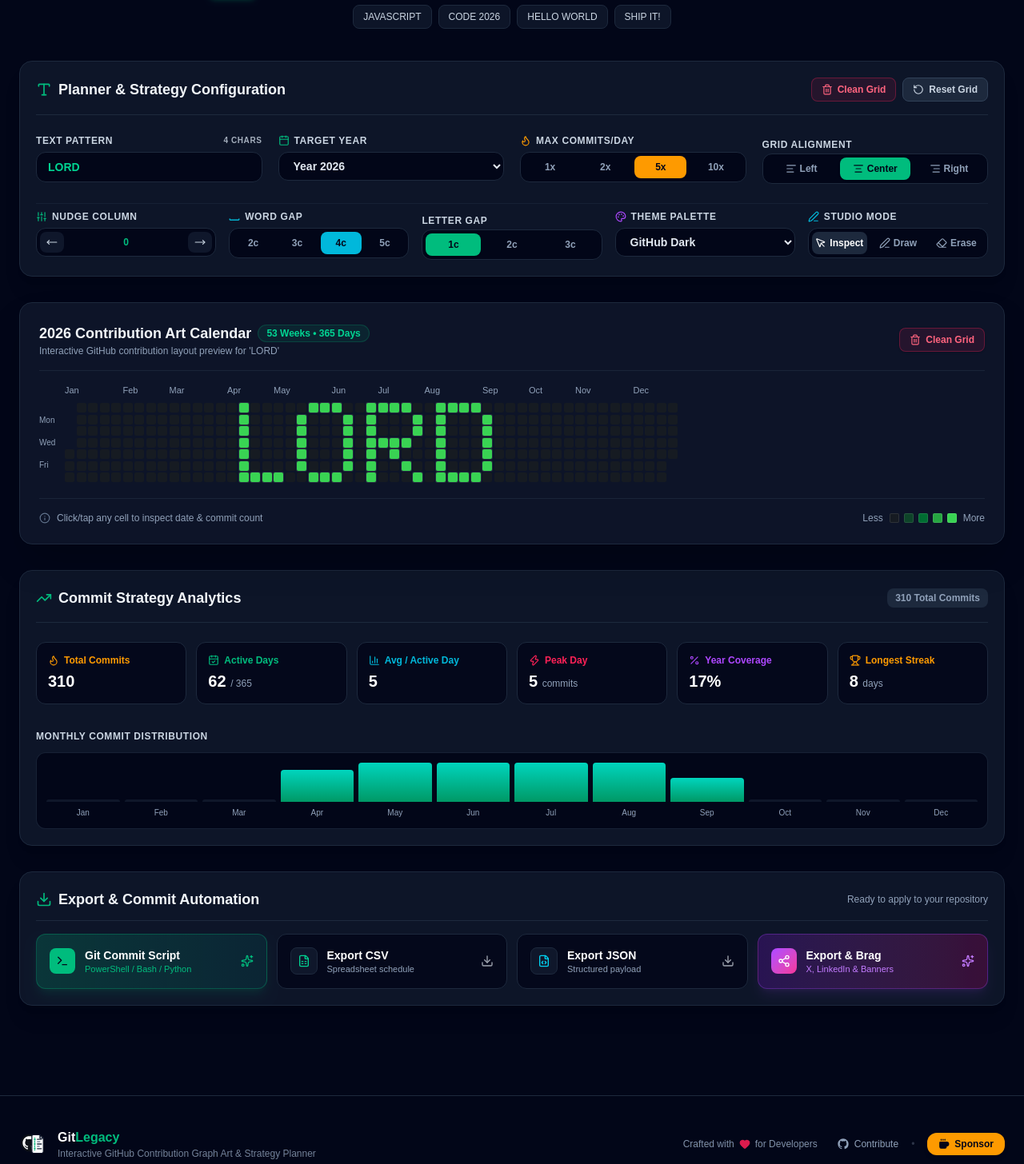
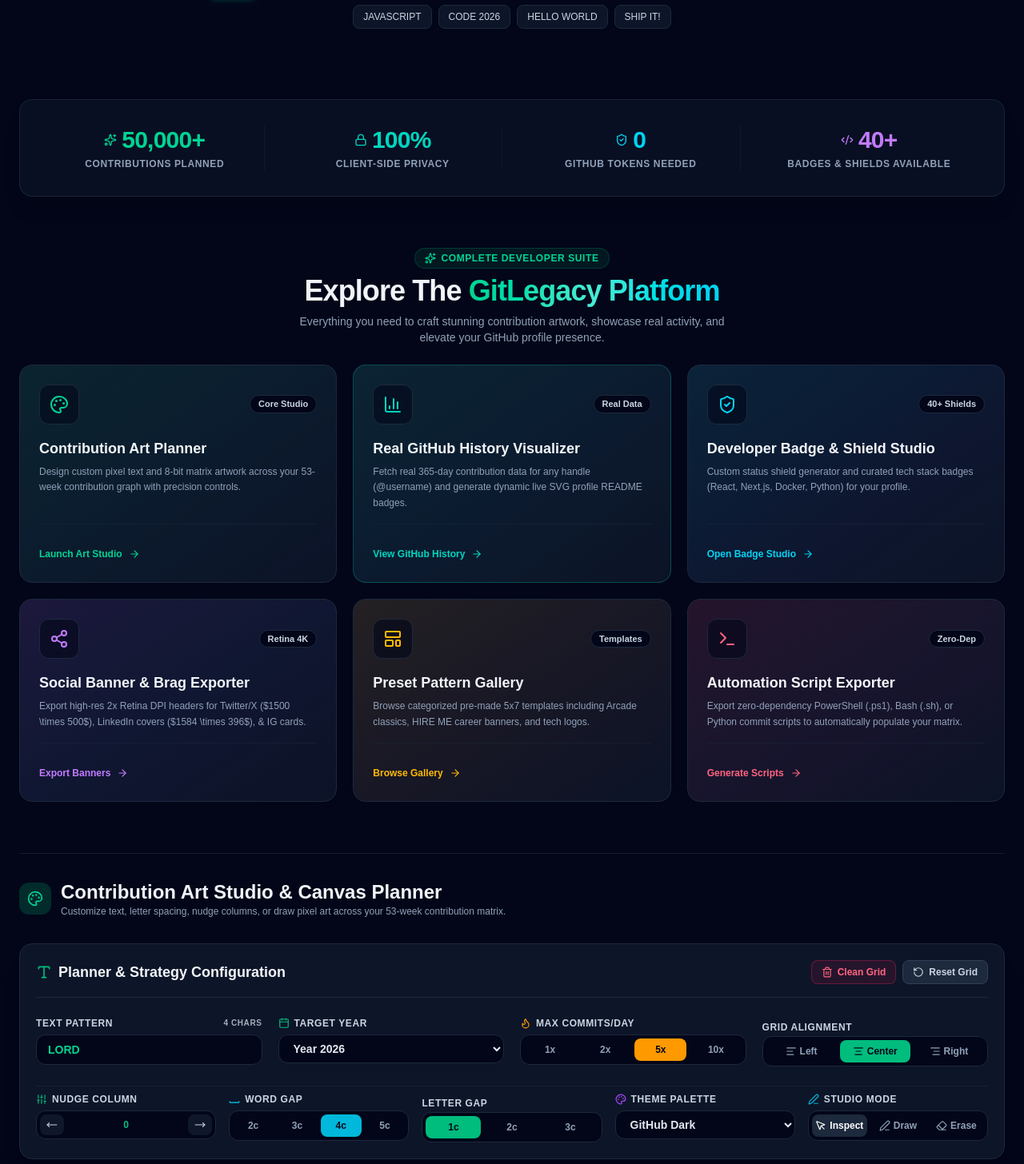
Before and after one commit to Sukhman369/githublegacy, a Next.js app: page / in a window 1280 px wide. Shown: the part 434-1890 px from the top of the page at 80% size. Built offline with nearby package versions, Linux system fonts and the light colour scheme.

Commit message:
feat(homepage): restructure homepage layout into a multi-tool developer platform hub

```diff
--- a/src/app/page.tsx
+++ b/src/app/page.tsx
@@ -3,12 +3,15 @@
 import React, { useState, useMemo, useEffect, Suspense } from 'react';
 import { Header } from '../components/Header';
 import { HeroSection } from '../components/HeroSection';
+import { PlatformStats } from '../components/PlatformStats';
+import { ToolsHubGrid } from '../components/ToolsHubGrid';
 import { PlannerControls } from '../components/PlannerControls';
 import { ContributionGraph } from '../components/ContributionGraph';
 import { StatisticsPanel } from '../components/StatisticsPanel';
 import { ExportPanel } from '../components/ExportPanel';
 import { Footer } from '../components/Footer';
 import { useTheme } from '../context/ThemeContext';
+import { Palette } from 'lucide-react';
 import {
   PlannerSettings,
   ContributionCell,
@@ -148,14 +151,38 @@ function AppContent() {
     >
       <Header />
 
-      <main className="flex-1">
+      <main className="flex-1 space-y-12">
         <HeroSection
           activeText={settings.text}
           onSelectPreset={(text) => handleUpdateSettings({ text })}
           isDarkMode={isDarkMode}
         />
 
-        <div className="mx-auto max-w-7xl px-4 sm:px-6 space-y-8 pb-12">
+        <div className="mx-auto max-w-7xl px-4 sm:px-6 space-y-16 pb-16">
+          {/* Platform Trust & Statistics Banner */}
+          <PlatformStats />
+
+          {/* Developer Tools Suite Grid */}
+          <div id="tools-hub">
+            <ToolsHubGrid />
+          </div>
+
+          {/* Section Divider & Header for Art Planner Studio */}
+          <div id="planner-studio" className="pt-8 border-t border-slate-800/60 space-y-8">
+            <div className="flex flex-col sm:flex-row items-center justify-between gap-4">
+              <div className="flex items-center gap-3">
+                <div className="p-2.5 rounded-xl bg-emerald-500/20 text-emerald-400">
+                  <Palette className="w-5 h-5" />
+                </div>
+                <div>
+                  <h2 className="text-xl sm:text-2xl font-bold">Contribution Art Studio & Canvas Planner</h2>
+                  <p className={`text-xs ${isDarkMode ? 'text-slate-400' : 'text-slate-500'}`}>
+                    Customize text, letter spacing, nudge columns, or draw pixel art across your 53-week contribution matrix.
+                  </p>
+                </div>
+              </div>
+            </div>
+
             {/* Planner Controls Form */}
             <PlannerControls
               settings={settings}
@@ -171,14 +198,16 @@ function AppContent() {
               settings={settings}
               onCellClick={handleCellClick}
               onCleanGrid={handleCleanGrid}
-
             />
 
             {/* Commit Analytics Panel */}
             <StatisticsPanel stats={strategyStats} isDarkMode={isDarkMode} />
 
             {/* Export Panel */}
+            <div id="export-studio">
               <ExportPanel grid={calendarGrid} settings={settings} isDarkMode={isDarkMode} />
+            </div>
+          </div>
         </div>
       </main>
 
```
Lines whose indentation alone changed are shown as unchanged.
